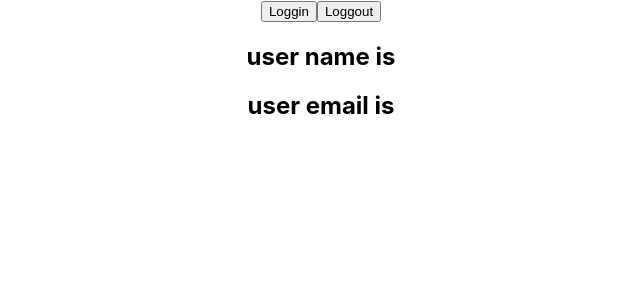
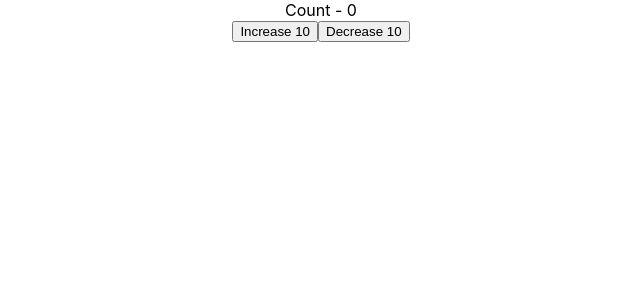
Before and after one commit to meekailkhan/React__Typescript, a React (Create React App) app in the folder react-typescript/: page / in a window 1280 px wide. Shown: the top 300 px of the page, without its empty margins (319-959 px from the left). Built offline with nearby package versions, Linux system fonts and the light colour scheme.

Commit message:
use reducer in react typescript

```diff
--- a/react-typescript/src/App.tsx
+++ b/react-typescript/src/App.tsx
@@ -3,6 +3,7 @@
 import Button from './components/Button';
 import Container from './components/Container';
 import Input from './components/Input';
+import Counter from './components/state/Counter';
 import LoggedIn from './components/state/LoggedIn';
 import LoggedInTwo from './components/state/LoggedInTwo';
 // import Heading from './components/Heading';
@@ -50,8 +51,9 @@
 
      {/* <Input value='' handleChange={(event)=> console.log(event.nativeEvent.isTrusted.valueOf)}/> */}
      {/* <Container styles={{padding : '0rem' , fontSize : '3rem' ,color : 'red' , border : 'solid gray 2px'}}/> */}
+     {/* <LoggedInTwo /> */}
      {/* <LoggedIn /> */}
-     <LoggedInTwo />
+     <Counter />
 
     </div>
   );
--- /dev/null
+++ b/react-typescript/src/components/state/Counter.tsx
@@ -0,0 +1,37 @@
+
+import {useReducer} from 'react'
+
+const initialState = {count : 0 }
+
+type CountType = {
+    count : number
+}
+
+type ActionType = {
+    type : string
+    payload : number
+}
+
+const reducer = (state:CountType,action:ActionType)=>{
+    switch (action.type) {
+        case 'increment' :
+            return {count : state.count + action.payload} ;
+        case 'decrement' :
+            return {count : state.count - action.payload} ;
+        default :
+            return state
+    }
+}
+
+function Counter() {
+    const [state,dispatch] = useReducer(reducer,initialState)
+  return (
+    <div>
+        <div>Count - {state.count}</div>
+      <button onClick={()=> dispatch({type : 'increment' , payload : 10})}>Increase 10</button>
+      <button onClick={()=> dispatch({type : 'decrement' , payload : 10})}>Decrease 10</button>
+    </div>
+  )
+}
+
+export default Counter
```
